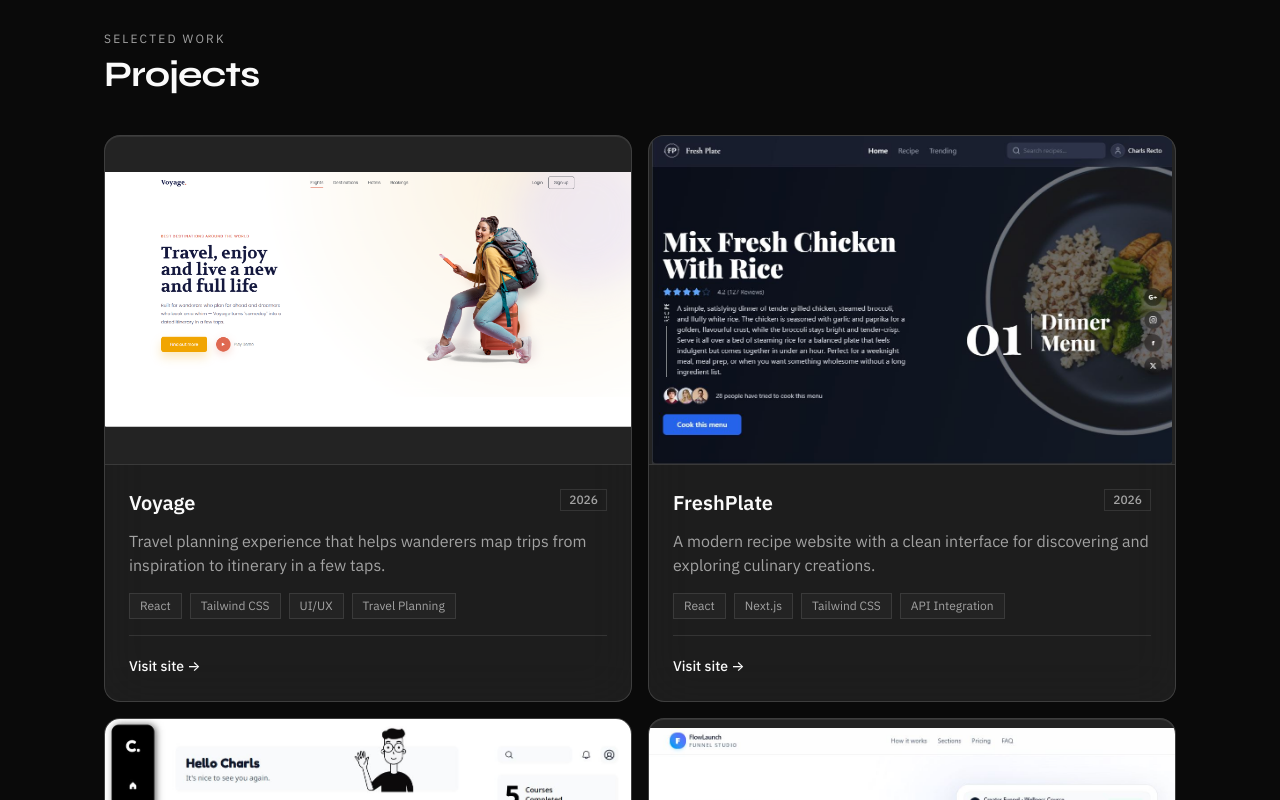
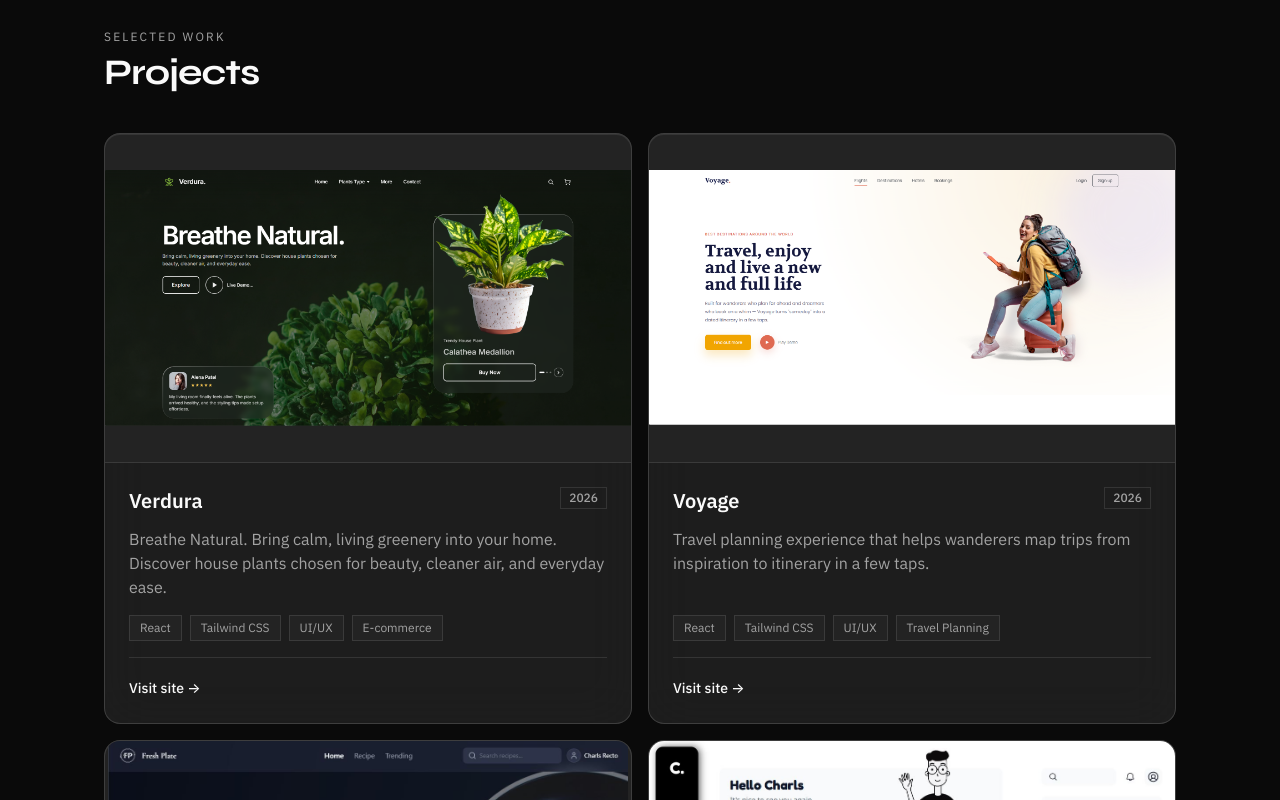
Before and after one commit to wabbit12/charlsrecto.dev, a React (Vite) app: page / in a window 1280 px wide. Shown: the part 920-1720 px from the top of the page. Built offline with nearby package versions, Linux system fonts and the light colour scheme.

Commit message:
added new project/updated header

```diff
--- a/src/components/Header.jsx
+++ b/src/components/Header.jsx
@@ -138,7 +138,7 @@ export default function Header() {
   };
 
   return (
-    <header className="sticky top-0 z-30 border-x-0 border-t-0 !rounded-none glass">
+    <header className="sticky top-0 z-30 border-0 !rounded-none bg-gradient-to-b from-paper/80 via-paper/50 to-transparent backdrop-blur-md">
       <div className="section flex items-center justify-between py-4">
         <Link
           to="/"
@@ -230,7 +230,7 @@ export default function Header() {
       </div>
 
       {menuOpen && (
-        <nav className="lg:hidden border-t border-white/10 !rounded-none border-x-0 bg-white/[0.03] backdrop-blur-xl shadow-[inset_0_1px_0_0_rgba(255,255,255,0.06)]">
+        <nav className="lg:hidden border-0 !rounded-none bg-paper/70 backdrop-blur-md">
           <div className="section py-4 flex flex-col gap-1">
             {navItems.map((item) => (
               <a
--- a/src/data/projects.js
+++ b/src/data/projects.js
@@ -31,8 +31,27 @@ import harborbookThumbnail from '../assets/images/HarborBook/harborbook.JPG';
 import freshplateThumbnail from '../assets/images/FreshPlate/thumbnaill.JPG';
 import coursecompassThumbnail from '../assets/images/CourseCompass/thumbnail.JPG';
 import voyageThumbnail from '../assets/images/Voyage/voyage-thumbnail.png';
+import verduraThumbnail from '../assets/images/Verdura/Verdura-thumbnail.PNG';
 
 const projects = [
+  {
+    slug: 'verdura',
+    title: 'Verdura',
+    description:
+      'Breathe Natural. Bring calm, living greenery into your home. Discover house plants chosen for beauty, cleaner air, and everyday ease.',
+    longDescription:
+      'Breathe Natural. Bring calm, living greenery into your home. Discover house plants chosen for beauty, cleaner air, and everyday ease.',
+    role: 'Product Designer & Frontend Developer',
+    tech: ['React', 'Tailwind CSS', 'UI/UX', 'E-commerce'],
+    year: '2026',
+    thumbnail: verduraThumbnail,
+    externalLink: 'https://verdura-2qffkjgu2-wabbit12s-projects.vercel.app/',
+    highlights: [
+      'Curated house plants for beauty and cleaner air',
+      'Calm, nature-inspired shopping experience',
+      'Designed for everyday ease at home',
+    ],
+  },
   {
     slug: 'voyage',
     title: 'Voyage',
```
Also changed, not shown: src/assets/images/Verdura/Verdura-thumbnail.PNG (added).
